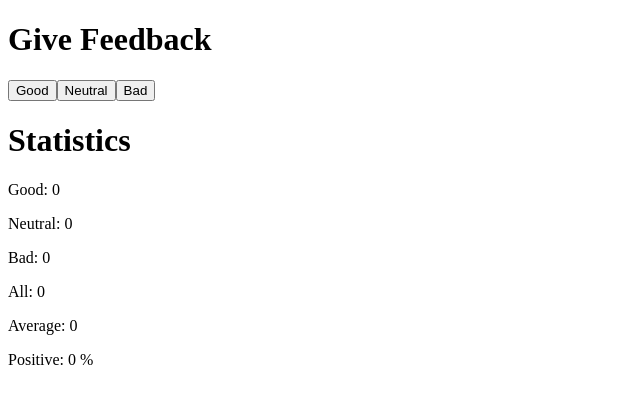
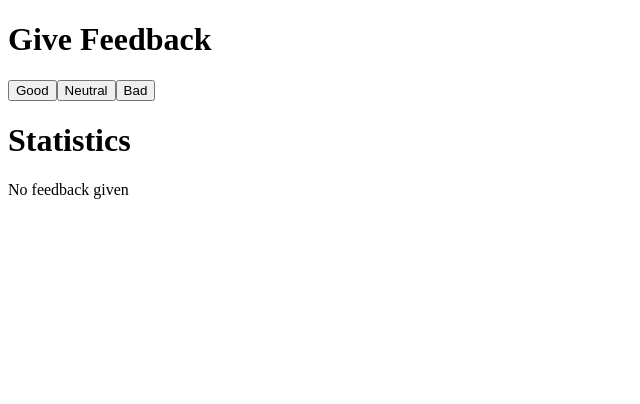
Before and after one commit to mariohramirez/Fullstack-Hels-Part1, a React (Vite) app in the folder unicafe/: page / in a window 1280 px wide. Shown: the top 404 px of the page, without its empty margins (0-640 px from the left). Built offline with nearby package versions, Linux system fonts and the light colour scheme.

Commit message:
Exercise 1.9 and 1.10 added

```diff
--- a/unicafe/src/App.jsx
+++ b/unicafe/src/App.jsx
@@ -4,7 +4,7 @@ const Button = ({ onClick, text }) => {
   return <button onClick={onClick}>{text}</button>;
 };
 
-const Statistics = (props) => {
+const StatisticsLine = (props) => {
   if (props.text === "Positive") {
     return (
       <p>
@@ -16,6 +16,28 @@ const Statistics = (props) => {
     <p>
       {props.text}: {props.value}
     </p>
+  );
+};
+
+const Statistics = (props) => {
+  if (props.total === 0) {
+    return (
+      <div>
+        <h1>Statistics</h1>
+        <p>No feedback given</p>
+      </div>
+    );
+  }
+  return (
+    <div>
+      <h1>Statistics</h1>
+      <StatisticsLine text="Good" value={props.good} />
+      <StatisticsLine text="Neutral" value={props.neutral} />
+      <StatisticsLine text="Bad" value={props.bad} />
+      <StatisticsLine text="All" value={props.total} />
+      <StatisticsLine text="Average" value={props.average} />
+      <StatisticsLine text="Positive" value={props.positive} />
+    </div>
   );
 };
 
@@ -62,15 +84,14 @@ const App = () => {
         <Button onClick={handleNeutralClick} text="Neutral" />
         <Button onClick={handleBadClick} text="Bad" />
       </div>
-      <div>
-        <h1>Statistics</h1>
-        <Statistics text="Good" value={good} />
-        <Statistics text="Neutral" value={neutral} />
-        <Statistics text="Bad" value={bad} />
-        <Statistics text="All" value={total} />
-        <Statistics text="Average" value={average} />
-        <Statistics text="Positive" value={positive} />
-      </div>
+      <Statistics
+        good={good}
+        bad={bad}
+        neutral={neutral}
+        total={total}
+        average={average}
+        positive={positive}
+      />
     </div>
   );
 };
```
